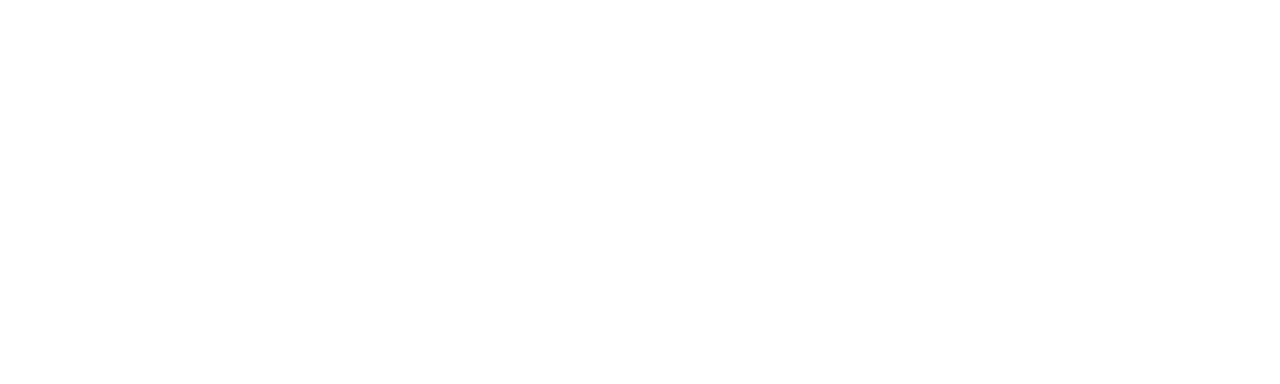
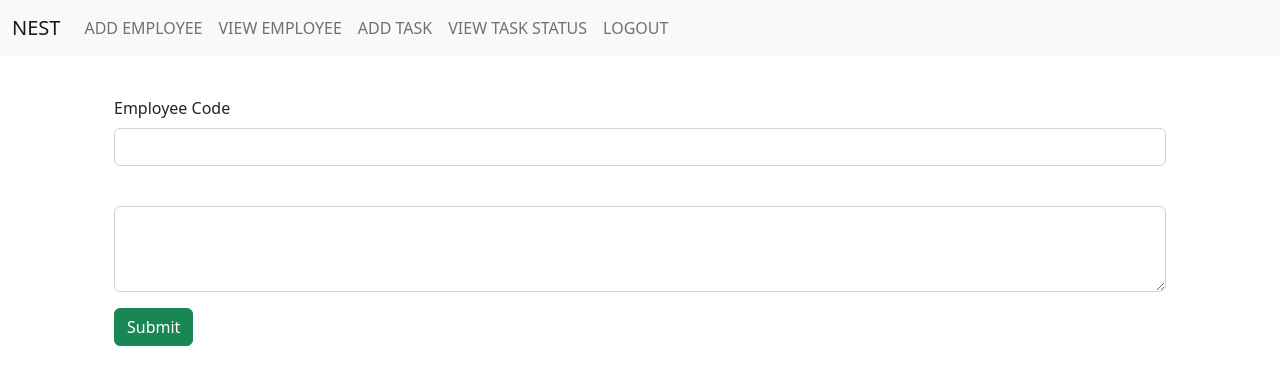
Before and after one commit to goodwinjose26/AngularNestEmployeeApp, an Angular app: page /addtask in a window 1280 px wide. Before the commit this address led to /. Shown: the top 384 px of the page. Built offline with nearby package versions, Linux system fonts and the light colour scheme.

Commit message:
bug fix 2

```diff
--- a/src/app/adminnavbar/adminnavbar.component.html
+++ b/src/app/adminnavbar/adminnavbar.component.html
@@ -11,7 +11,10 @@
           </li>
 
           <li class="nav-item">
-            <a class="nav-link" routerLink="/viewemp">ADD TASK</a>
+            <a class="nav-link" routerLink="/viewemp">VIEW EMPLOYEE</a>
+          </li>
+          <li class="nav-item">
+            <a class="nav-link" routerLink="/addtask">ADD TASK</a>
           </li>
           <li class="nav-item">
             <a class="nav-link" routerLink="/viewt">VIEW TASK STATUS</a>
--- a/src/app/app.module.ts
+++ b/src/app/app.module.ts
@@ -34,6 +34,10 @@ const myRoute:Routes=[
   {
     path:"viewemp",
     component:ViewempComponent
+  },
+  {
+    path:"addtask",
+    component:TaskComponent
   }
 ]
 @NgModule({
--- a/src/app/task/task.component.html
+++ b/src/app/task/task.component.html
@@ -20,7 +20,7 @@
 
                 <div class="col col-12 col-sm-12 col-md-12 col-lg-12 col-xl-12 col-xxl-12">
 
-                    <button (click)="readValue()" class="btn btn-secondary">Submit</button>
+                    <button (click)="readValue()" class="btn btn-success">Submit</button>
 
                 </div>
             </div>
--- a/src/app/task/task.component.ts
+++ b/src/app/task/task.component.ts
@@ -15,7 +15,7 @@ export class TaskComponent {
   constructor(private api:ApiService){}
   readValue=()=>
   {
-    let data:any={"empcode":this.empcode,"task":this.task,"status":this.status}
+    let data:any={"empcode":this.empcode,"task":this.task,"status":"assigned"}
     console.log(data)
     this.api.addTask(data).subscribe(
       (response:any)=>
@@ -27,6 +27,7 @@ export class TaskComponent {
           this.empcode=""
           this.task=""
 
+
         }
         else{
           alert("something went wrong")
```
